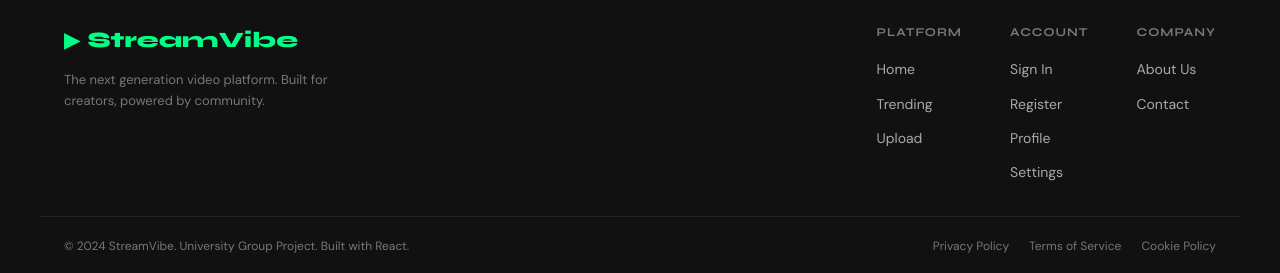
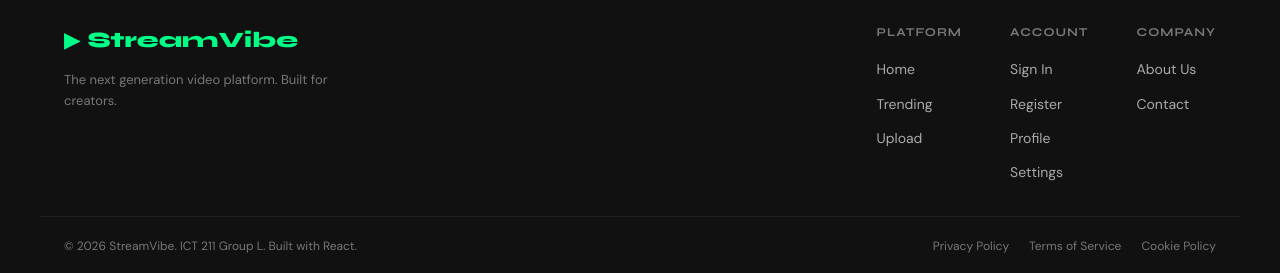
Before and after one commit to Dubs4Tobi1/Stream-Vibe, a React (Create React App) app: page / in a window 1280 px wide. Shown: the part 1336-1609 px from the top of the page. Built offline with nearby package versions, Linux system fonts and the light colour scheme; no server answers; the database is empty.

Commit message:
Update Footer.js

```diff
--- a/src/components/layout/Footer.js
+++ b/src/components/layout/Footer.js
@@ -11,7 +11,7 @@ const Footer = () => {
             <span className="footer-logo-icon">▶</span>
             <span>Stream<span>Vibe</span></span>
           </Link>
-          <p className="footer-tagline">The next generation video platform. Built for creators, powered by community.</p>
+          <p className="footer-tagline">The next generation video platform. Built for creators.</p>
         </div>
 
         <div className="footer-links-grid">
@@ -37,7 +37,7 @@ const Footer = () => {
       </div>
 
       <div className="footer-bottom">
-        <p>© 2024 StreamVibe. University Group Project. Built with React.</p>
+        <p>© 2026 StreamVibe. ICT 211 Group L. Built with React.</p>
         <div className="footer-bottom-links">
           <span>Privacy Policy</span>
           <span>Terms of Service</span>
```
